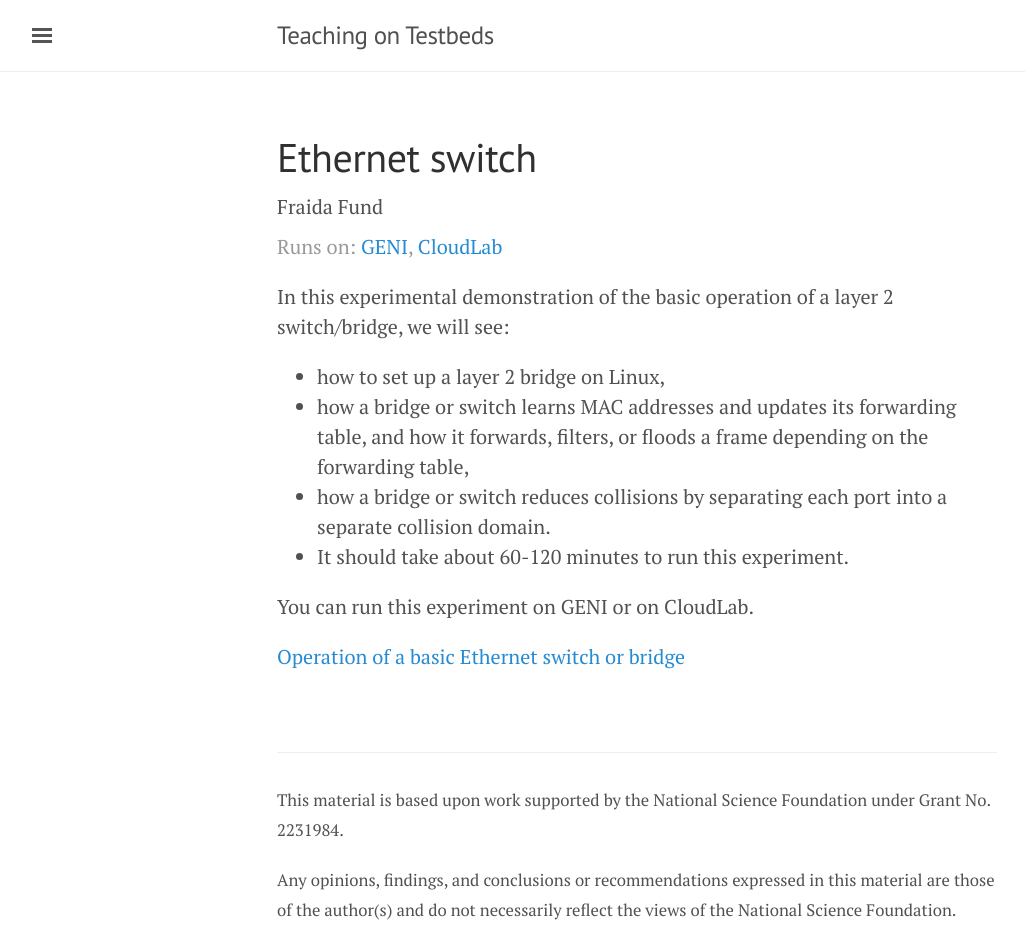
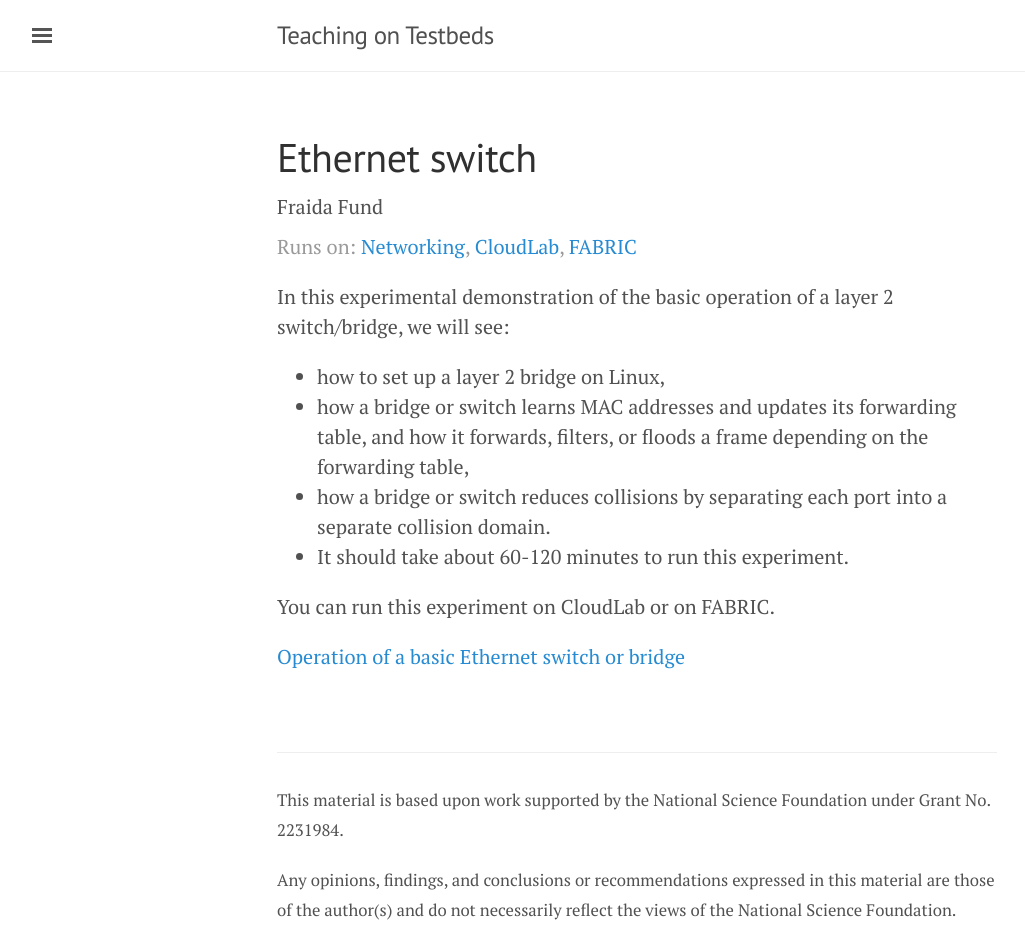
Before and after one commit to teaching-on-testbeds/teaching-on-testbeds.github.io, a Jekyll site: the page built from _posts/2022-10-28-learning-switch.md, in a window 1280 px wide. Shown: the whole page, without its empty margins (3-1028 px from the left). Built offline with Jekyll 4.4.1, drawn with Linux system fonts in a browser that asks for light colours.

Commit message:
Update the bridge exp

```diff
--- a/_posts/2022-10-28-learning-switch.md
+++ b/_posts/2022-10-28-learning-switch.md
@@ -2,7 +2,7 @@
 layout: post
 title: Ethernet switch
 author: Fraida Fund
-tags: [geni, cloudlab]
+tags: [networking, cloudlab, fabric]
 ---
 
 In this experimental demonstration of the basic operation of a layer 2 switch/bridge, we will see:
@@ -12,6 +12,6 @@ In this experimental demonstration of the basic operation of a layer 2 switch/br
 * how a bridge or switch reduces collisions by separating each port into a separate collision domain.
 * It should take about 60-120 minutes to run this experiment.
 
-You can run this experiment on GENI or on CloudLab.
+You can run this experiment on CloudLab or on FABRIC.
 
 [Operation of a basic Ethernet switch or bridge](https://witestlab.poly.edu/blog/basic-ethernet-switch-operation/)
```
